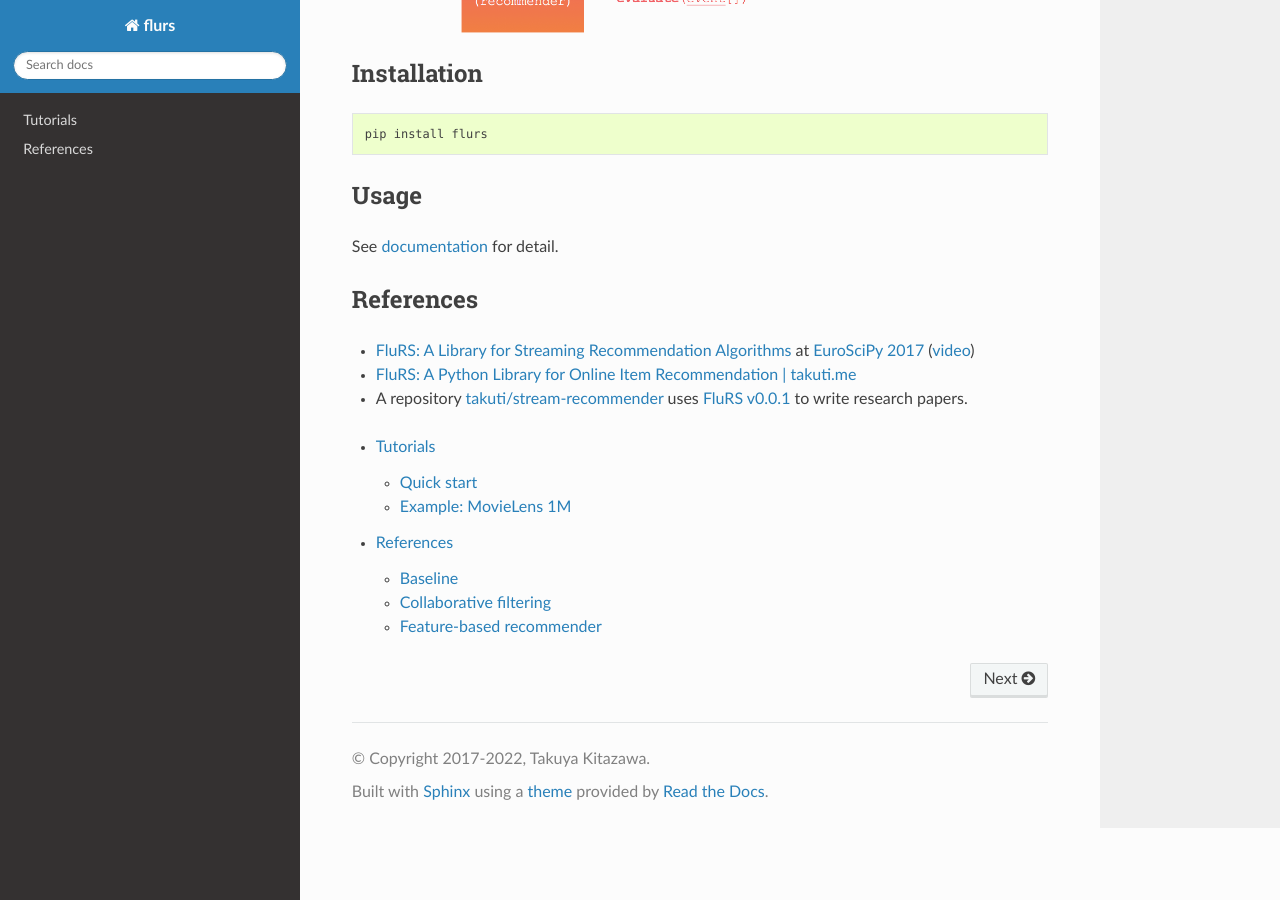
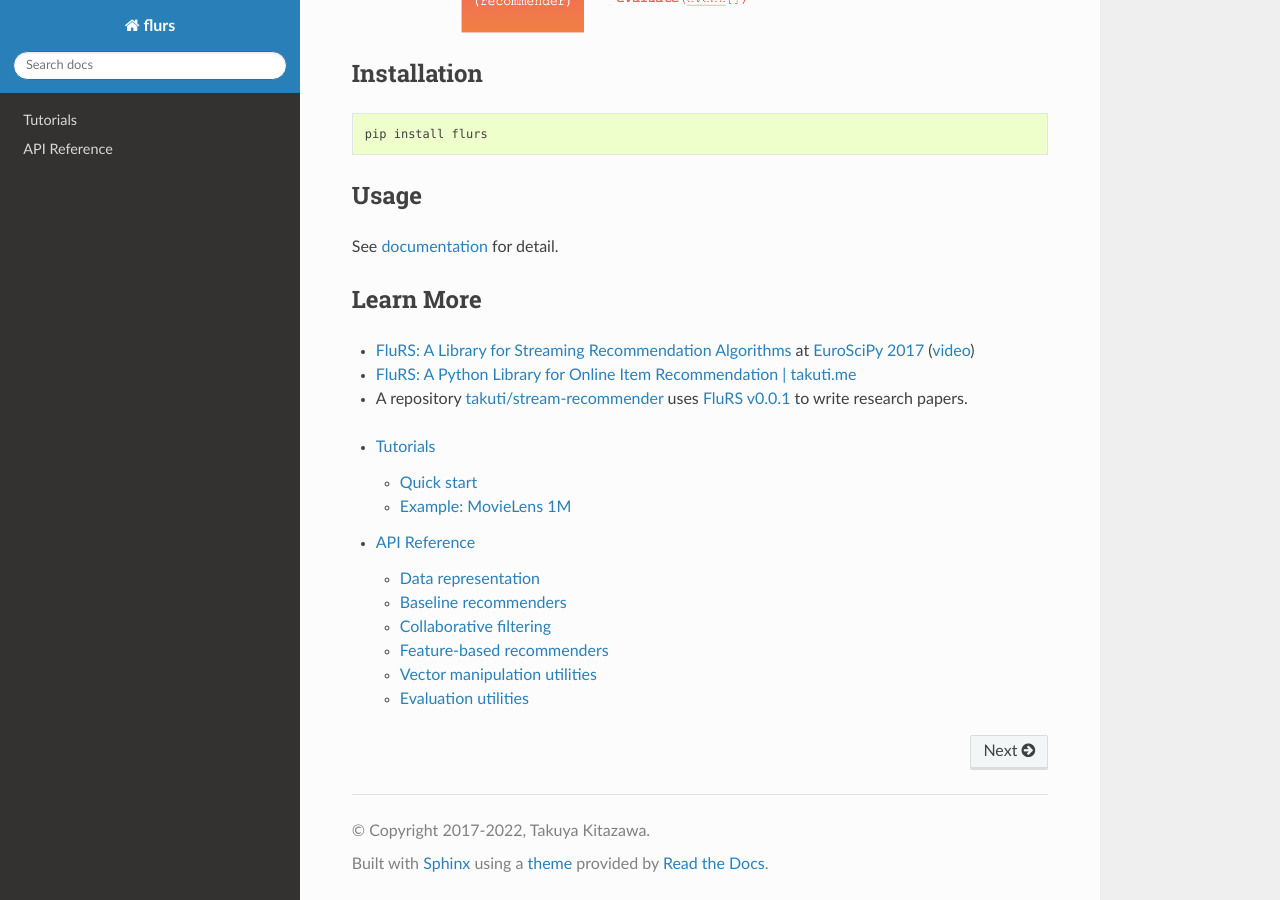
Before and after one commit to takuti/flurs, a Sphinx documentation site: the page built from doc/index.rst, in a window 1280 px wide and 900 px high, scrolled down 581 px. Built offline with Sphinx 7.4.7 and the Read the Docs theme 2.0.0, drawn with Linux system fonts in a browser that asks for light colours.

Commit message:
Tweak documentation tree

```diff
--- a/README.rst
+++ b/README.rst
@@ -25,7 +25,7 @@ Usage
 
 See `documentation <https://flurs.readthedocs.io/>`_ for detail.
 
-References
+Learn More
 ----------
 
 * `FluRS: A Library for Streaming Recommendation Algorithms <https://speakerdeck.com/takuti/flurs-a-library-for-streaming-recommendation-algorithms>`_ at `EuroSciPy 2017 <https://www.euroscipy.org/2017/>`_ (`video <https://www.youtube.com/watch?v=nARfsX63nDc>`_)
--- a/doc/reference.rst
+++ b/doc/reference.rst
@@ -1,25 +1,60 @@
-References
-==========
+API Reference
+=============
 
-Baseline
---------
+.. currentmodule:: flurs
 
-.. autofunction:: flurs.baseline.Random
+Data representation
+-------------------
 
-.. autofunction:: flurs.baseline.Popular
+.. autosummary::
+    :toctree: generated
+
+    data.entity.User
+    data.entity.Item
+    data.entity.Event
+
+Baseline recommenders
+---------------------
+
+.. autosummary::
+    :toctree: generated
+
+    baseline.Random
+    baseline.Popular
 
 Collaborative filtering
 -----------------------
 
-.. autofunction:: flurs.recommender.UserKNNRecommender
+.. autosummary::
+    :toctree: generated
 
-.. autofunction:: flurs.recommender.MFRecommender
+    recommender.UserKNNRecommender
+    recommender.MFRecommender
+    recommender.BPRMFRecommender
 
-.. autofunction:: flurs.recommender.BPRMFRecommender
+Feature-based recommenders
+--------------------------
 
-Feature-based recommender
--------------------------
+.. autosummary::
+    :toctree: generated
 
-.. autofunction:: flurs.recommender.FMRecommender
+    recommender.FMRecommender
+    recommender.SketchRecommender
 
-.. autofunction:: flurs.recommender.SketchRecommender
+Vector manipulation utilities
+-----------------------------
+
+.. autosummary::
+    :toctree: generated
+
+    utils.feature_hash
+    utils.projection
+
+Evaluation utilities
+--------------------
+
+.. autosummary::
+    :toctree: generated
+
+    utils.metric
+    evaluator.Evaluator
```
